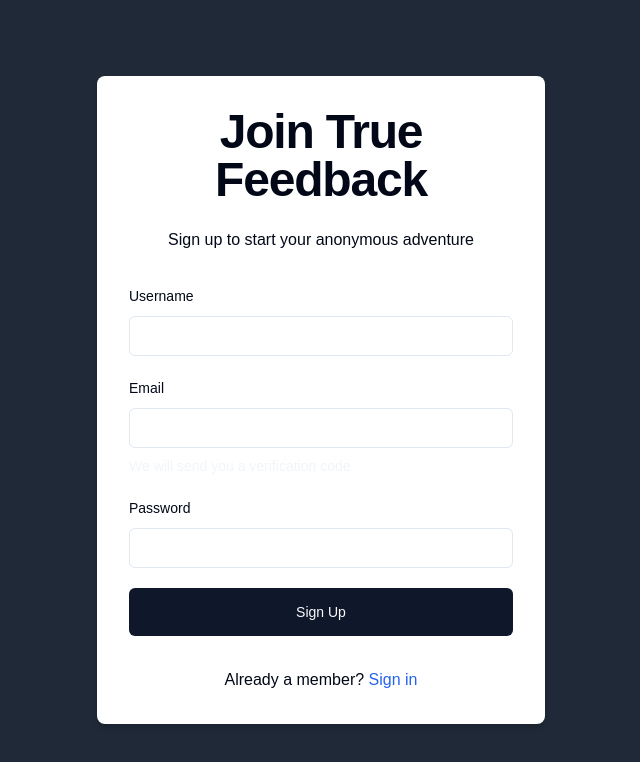
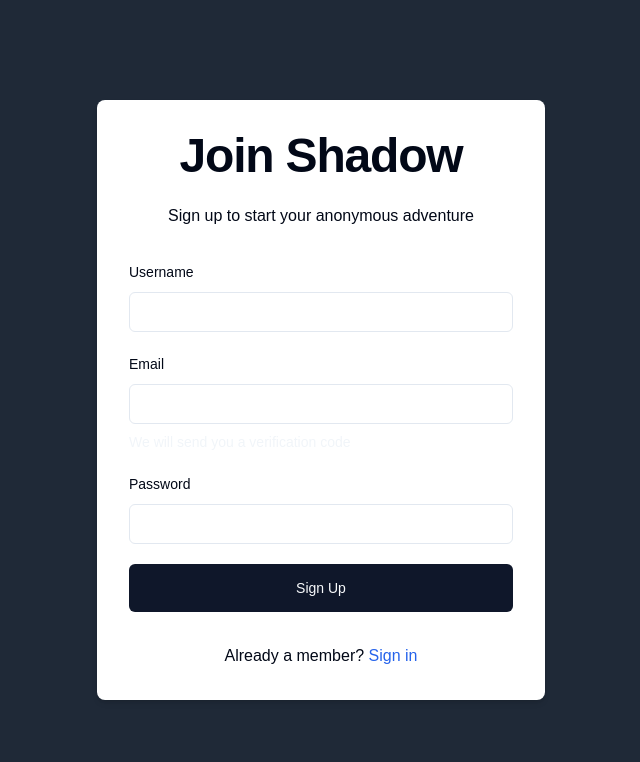
Before and after one commit to priyanshushrma01/shadow, a Next.js app: page /sign-up in a window 1280 px wide. Shown: the top 762 px of the page, without its empty margins (319-959 px from the left). Built offline with nearby package versions, Linux system fonts and the light colour scheme.

Commit message:
minor word change

```diff
--- a/src/app/(app)/page.tsx
+++ b/src/app/(app)/page.tsx
@@ -20,7 +20,7 @@ export default function Home() {
             Dive into the World of Anonymous Feedback
           </h1>
           <p className="mt-3 md:mt-4 text-base md:text-lg">
-            True Feedback - Where your identity remains a secret.
+            Shadow - Where your identity remains a secret.
           </p>
         </section>
 
@@ -54,7 +54,7 @@ export default function Home() {
 
 
       <footer className="text-center p-4 md:p-6 bg-gray-900 text-white ">
-        © 2023 True Feedback. All rights reserved.
+        © 2023 Shadow. All rights reserved.
       </footer>
     </>
   );
--- a/src/app/(auth)/sign-in/page.tsx
+++ b/src/app/(auth)/sign-in/page.tsx
@@ -63,7 +63,7 @@ export default function SignInForm() {
       <div className="w-full max-w-md p-8 space-y-8 bg-white rounded-lg shadow-md">
         <div className="text-center">
           <h1 className="text-4xl font-extrabold tracking-tight lg:text-5xl mb-6">
-            Welcome Back to True Feedback
+            Welcome Back to Shadow
           </h1>
           <p className="mb-4">Sign in to continue your secret conversations</p>
         </div>
--- a/src/app/(auth)/sign-up/page.tsx
+++ b/src/app/(auth)/sign-up/page.tsx
@@ -94,7 +94,7 @@ export default function SignUpForm() {
       <div className="w-full max-w-md p-8 space-y-8 bg-white rounded-lg shadow-md">
         <div className="text-center">
           <h1 className="text-4xl font-extrabold tracking-tight lg:text-5xl mb-6">
-            Join True Feedback
+            Join Shadow
           </h1>
           <p className="mb-4">Sign up to start your anonymous adventure</p>
         </div>
--- a/src/components/Navbar.tsx
+++ b/src/components/Navbar.tsx
@@ -14,7 +14,7 @@ function Navbar() {
     <nav className="p-4 md:p-6 shadow-md bg-gray-900 text-white">
       <div className="container mx-auto flex flex-col md:flex-row justify-between items-center">
         <a href="#" className="text-xl font-bold mb-4 md:mb-0">
-          True Feedback
+          Shadow
         </a>
         {session ? (
           <>
```
